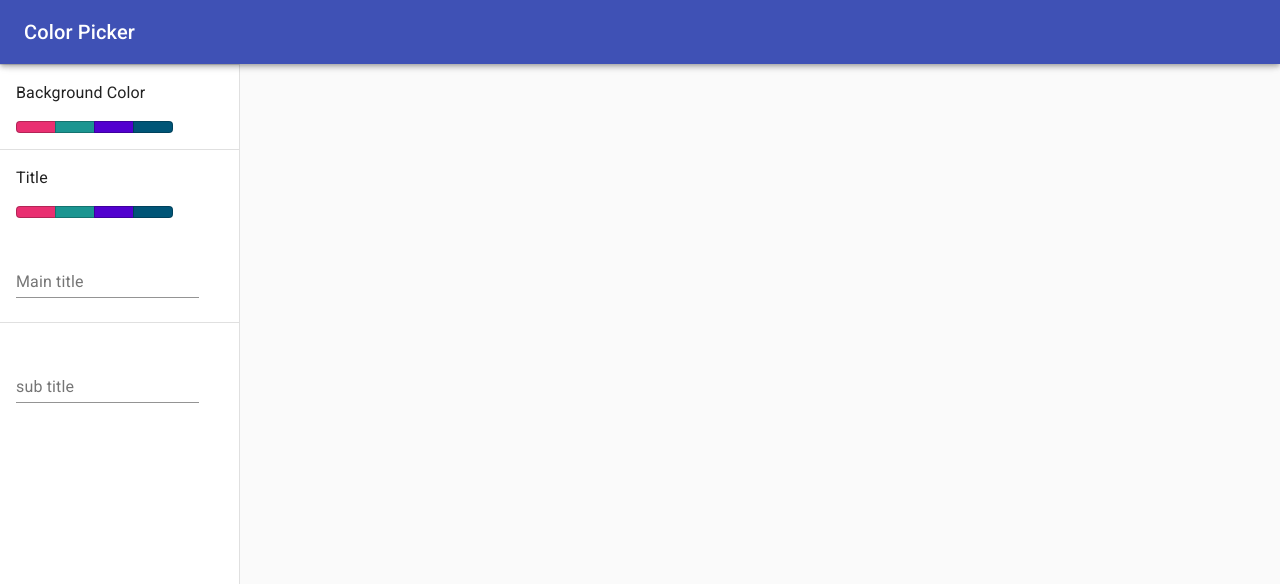
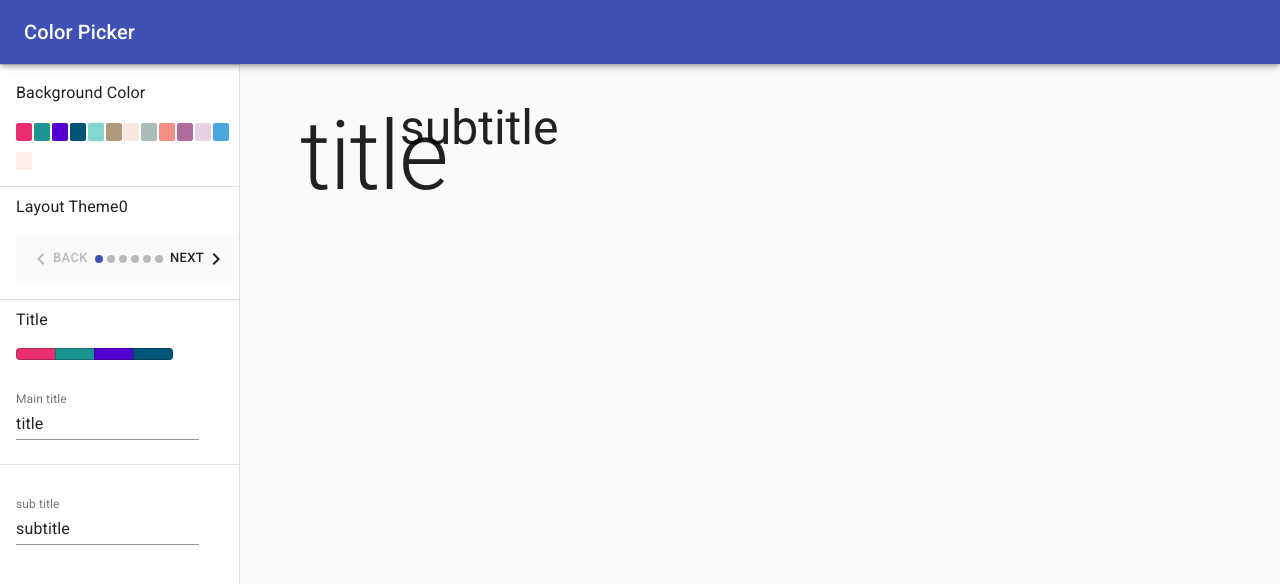
Before and after one commit to fernandovmac/design_posters, a React (Create React App) app: page / in a window 1280 px wide. Shown: the top 584 px of the page. Built offline with nearby package versions, Linux system fonts and the light colour scheme.

Commit message:
enabled picking a theme for layout, both title and subtitle arranged according to chosen theme. needs refactoring

```diff
--- a/src/App.js
+++ b/src/App.js
@@ -10,14 +10,14 @@ class App extends Component {
   constructor(props) {
     super(props);
     this.state = {
-      title: "",
-      subtitle: ""
+      title: "title",
+      subtitle: "subtitle"
     };
     this.handleChange = this.handleChange.bind(this);
     this.handleSubtitleChange = this.handleSubtitleChange.bind(this);
   }
 
-  handleChange(e) {
+  handleChange(e, value = "title") {
     this.setState({
       title: e.target.value
     });
--- a/src/DrawerMenu.js
+++ b/src/DrawerMenu.js
@@ -13,12 +13,18 @@ import { withStyles } from "@material-ui/core/styles";
 import MainContentSection from "./MainContent.js";
 import Button from "@material-ui/core/Button";
 import ButtonGroup from "@material-ui/core/ButtonGroup";
+import Grid from "@material-ui/core/Grid";
+import ButtonBase from "@material-ui/core/ButtonBase";
+import MobileStepper from "@material-ui/core/MobileStepper";
+import KeyboardArrowLeft from "@material-ui/icons/KeyboardArrowLeft";
+import KeyboardArrowRight from "@material-ui/icons/KeyboardArrowRight";
 
 const drawerWidth = 240;
 
 const style = theme => ({
   root: {
-    display: "flex"
+    display: "flex",
+    flexGrow: 1
   },
   appBar: {
     zIndex: theme.zIndex.drawer + 1
@@ -34,6 +40,14 @@ const style = theme => ({
     flexGrow: 1,
     padding: theme.spacing(3)
   },
+  colorButton: {
+    // padding: "10px",
+    // margin: "10px",
+    minWidth: "16px",
+    // maxWidth: "8px",
+    minHeight: "18px",
+    borderRadius: "2px"
+  },
   // necessary for content to be below app bar
   toolbar: theme.mixins.toolbar
 });
@@ -43,9 +57,46 @@ class LeftDrawer extends Component {
     super(props);
     this.state = {
       backgroundColor: "",
-      backgroundColorOptions: ["#e92f71", "#1b9591", "#5201cf", "#005577"],
+      backgroundColorOptions: [
+        "#e92f71",
+        "#1b9591",
+        "#5201cf",
+        "#005577",
+        "#81d8d0",
+        "#b2987c",
+        "#f9e8e2",
+        "#aabcb9",
+        "#f58e84",
+        "#ae6a9a",
+        "#e6d2e0",
+        "#49a8de",
+        "#ffedea"
+      ],
       textColor: "",
-      textColorOptions: ["#e92f71", "#1b9591", "#5201cf", "#005577"]
+      textColorOptions: ["#e92f71", "#1b9591", "#5201cf", "#005577"],
+      chosenTheme: 0,
+      titlePosXOptions: ["300px", "320px", "340px", "360px", "400px", "420px"],
+      titlePosX: "300px",
+      titlePosYOptions: ["100px", "120px", "180px", "200px", "220px", "240px"],
+      titlePosY: "100px",
+      subtitlePosXOptions: [
+        "300px",
+        "500px",
+        "600px",
+        "650px",
+        "700px",
+        "720px"
+      ],
+      subtitlePosX: "400px",
+      subtitlePosYOptions: [
+        "100px",
+        "200px",
+        "300px",
+        "350px",
+        "400px",
+        "420px"
+      ],
+      subtitlePosY: "100px"
     };
     this.handleBackgroundColorChange = this.handleBackgroundColorChange.bind(
       this
@@ -64,6 +115,38 @@ class LeftDrawer extends Component {
     const id = Number(event.currentTarget.id);
     console.log(`change color text to ${id}`);
     this.setState({ textColor: this.state.textColorOptions[id] });
+  };
+
+  handleNextTheme = () => {
+    this.setState({ chosenTheme: (this.state.chosenTheme += 1) });
+    this.setState({
+      titlePosX: this.state.titlePosXOptions[this.state.chosenTheme]
+    });
+    this.setState({
+      titlePosY: this.state.titlePosYOptions[this.state.chosenTheme]
+    });
+    this.setState({
+      subtitlePosX: this.state.subtitlePosXOptions[this.state.chosenTheme]
+    });
+    this.setState({
+      subtitlePosY: this.state.subtitlePosYOptions[this.state.chosenTheme]
+    });
+  };
+
+  handlePrevTheme = () => {
+    this.setState({ chosenTheme: (this.state.chosenTheme -= 1) });
+    this.setState({
+      titlePosX: this.state.titlePosXOptions[this.state.chosenTheme]
+    });
+    this.setState({
+      titlePosY: this.state.titlePosYOptions[this.state.chosenTheme]
+    });
+    this.setState({
+      subtitlePosX: this.state.subtitlePosXOptions[this.state.chosenTheme]
+    });
+    this.setState({
+      subtitlePosY: this.state.subtitlePosYOptions[this.state.chosenTheme]
+    });
   };
 
   render() {
@@ -93,21 +176,60 @@ class LeftDrawer extends Component {
               <Typography>Background Color</Typography>
             </ListItem>
             <ListItem style={{ maxWidth: "240px" }}>
-              <ButtonGroup>
+              <Grid container spacing={1}>
                 {this.state.backgroundColorOptions.map((value, index) => (
-                  <Button
-                    id={index}
-                    key={index}
-                    onClick={this.handleBackgroundColorChange}
-                    size="medium"
-                    style={{ backgroundColor: value }}
-                  ></Button>
+                  <Grid item xs={1}>
+                    <ButtonBase
+                      className={classes.colorButton}
+                      focusRipple
+                      id={index}
+                      key={index}
+                      onClick={this.handleBackgroundColorChange}
+                      // size="small"
+                      style={{ backgroundColor: value }}
+                      centerRipple="true"
+                    ></ButtonBase>
+                  </Grid>
                 ))}
-              </ButtonGroup>
+              </Grid>
             </ListItem>
           </List>
           <Divider />
+          <ListItem>
+            <Typography>Layout Theme</Typography>
+            <Typography>{this.state.chosenTheme}</Typography>
+          </ListItem>
+          <ListItem>
+            <MobileStepper
+              variant="dots"
+              steps={6}
+              position="static"
+              activeStep={this.state.chosenTheme}
+              className={classes.root}
+              nextButton={
+                <Button
+                  size="small"
+                  onClick={this.handleNextTheme}
+                  disabled={this.state.chosenTheme === 5}
+                >
+                  Next
+                  <KeyboardArrowRight />
+                </Button>
+              }
+              backButton={
+                <Button
+                  size="small"
+                  onClick={this.handlePrevTheme}
+                  disabled={this.state.chosenTheme === 0}
+                >
+                  <KeyboardArrowLeft />
+                  Back
+                </Button>
+              }
+            />
+          </ListItem>
           <List>
+            <Divider />
             <ListItem>
               <Typography>Title</Typography>
             </ListItem>
@@ -121,13 +243,9 @@ class LeftDrawer extends Component {
                     style={{ backgroundColor: value }}
                   ></Button>
                 ))}
-                {/* <Button onClick={this.handleTextColorChangeRed}>Red</Button>
-                <Button onClick={this.handleTextColorChangeBlue}>Blue</Button>
-                <Button onClick={this.handleTextColorChangeYellow}>
-                  Yellow
-                </Button> */}
               </ButtonGroup>
             </ListItem>
+
             <ListItem>
               <form>
                 <TextField
@@ -159,8 +277,10 @@ class LeftDrawer extends Component {
           title={this.props.title}
           subTitle={this.props.subTitle}
           textColor={this.state.textColor}
-          titlePosX="500px"
-          subtitlePosX="700px"
+          titlePosX={this.state.titlePosX}
+          titlePosY={this.state.titlePosY}
+          subtitlePosX={this.state.subtitlePosX}
+          subtitlePosY={this.state.subtitlePosY}
           mainContentBackgroundColor={this.state.backgroundColor}
         ></MainContentSection>
       </div>
--- a/src/MainContent.js
+++ b/src/MainContent.js
@@ -10,6 +10,7 @@ import Divider from "@material-ui/core/Divider";
 import ListItem from "@material-ui/core/ListItem";
 import TextField from "@material-ui/core/TextField";
 import { withStyles } from "@material-ui/core/styles";
+import transitions from "@material-ui/core/styles/transitions";
 
 const drawerWidth = 240;
 
@@ -39,14 +40,17 @@ const style = makeStyles(theme => ({
   title: {
     position: "absolute",
     color: props => props.textColor,
-    left: props => props.titlePosX
+    left: props => props.titlePosX,
+    top: props => props.titlePosY,
+    transition: "all .7s ease-in-out .2s"
   },
 
   subTitle: {
     position: "absolute",
     left: props => props.subtitlePosX,
-    top: "700px",
-    color: props => props.textColor
+    top: props => props.subtitlePosY,
+    color: props => props.textColor,
+    transition: "all .7s ease-in-out .2s"
   },
   // necessary for content to be below app bar
   toolbar: theme.mixins.toolbar
```
